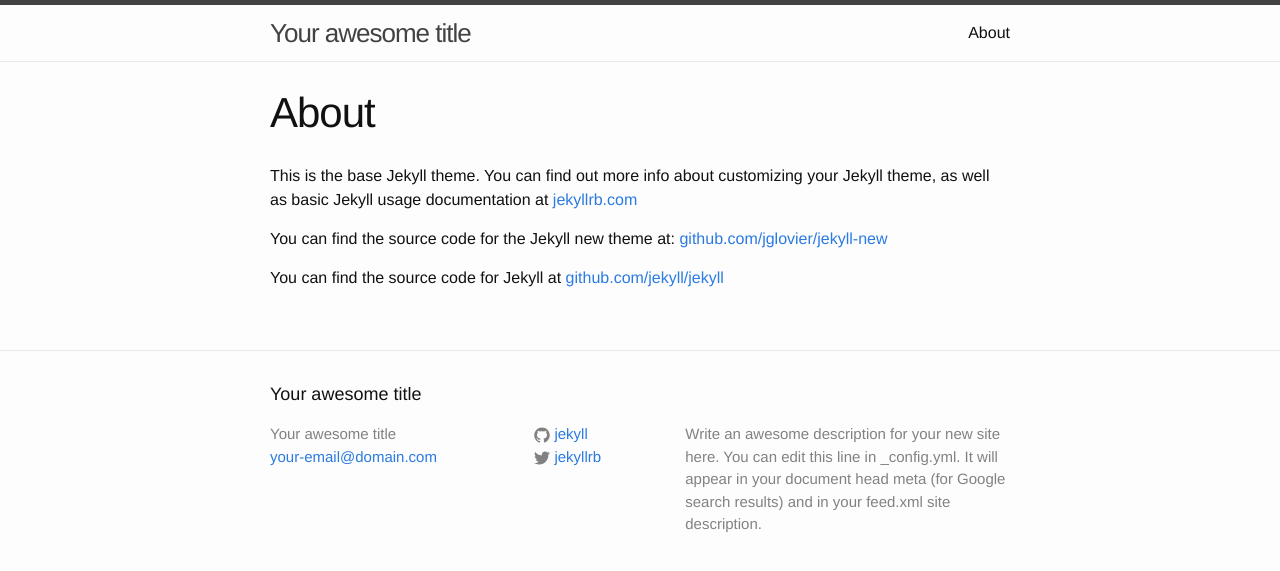
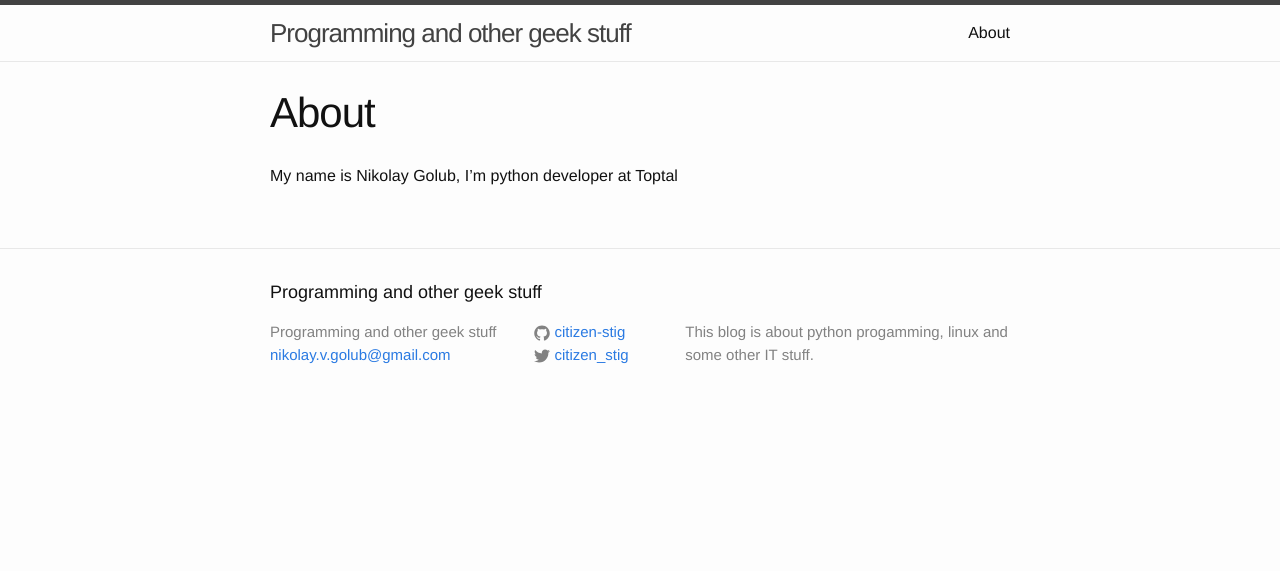
Before and after one commit to citizen-stig/citizen-stig.github.io, a Jekyll site: the page built from about.md, in a window 1280 px wide. Shown: the top 571 px of the page. Built offline with Jekyll 4.4.1, drawn with Linux system fonts in a browser that asks for light colours.

```diff
--- a/_config.yml
+++ b/_config.yml
@@ -1,14 +1,12 @@
 # Site settings
-title: Your awesome title
-email: your-email@domain.com
+title: Programming and other geek stuff
+email: nikolay.v.golub@gmail.com
 description: > # this means to ignore newlines until "baseurl:"
-  Write an awesome description for your new site here. You can edit this
-  line in _config.yml. It will appear in your document head meta (for
-  Google search results) and in your feed.xml site description.
+  This blog is about python progamming, linux and some other IT stuff.
 baseurl: "" # the subpath of your site, e.g. /blog/
-url: "http://yourdomain.com" # the base hostname & protocol for your site
-twitter_username: jekyllrb
-github_username:  jekyll
+url: "https://citizen-stig.github.io" # the base hostname & protocol for your site
+twitter_username: citizen_stig
+github_username:  citizen-stig
 
 # Build settings
 markdown: kramdown
--- a/about.md
+++ b/about.md
@@ -4,8 +4,4 @@ title: About
 permalink: /about/
 ---
 
-This is the base Jekyll theme. You can find out more info about customizing your Jekyll theme, as well as basic Jekyll usage documentation at [jekyllrb.com](http://jekyllrb.com/)
-
-You can find the source code for the Jekyll new theme at: [github.com/jglovier/jekyll-new](https://github.com/jglovier/jekyll-new)
-
-You can find the source code for Jekyll at [github.com/jekyll/jekyll](https://github.com/jekyll/jekyll)
+My name is Nikolay Golub, I'm python developer at Toptal
```
Also changed, not shown: _posts/2015-08-17-first-post.markdown (added, +7 -0 lines), _posts/2015-08-17-welcome-to-jekyll.markdown (deleted, +0 -25 lines).
